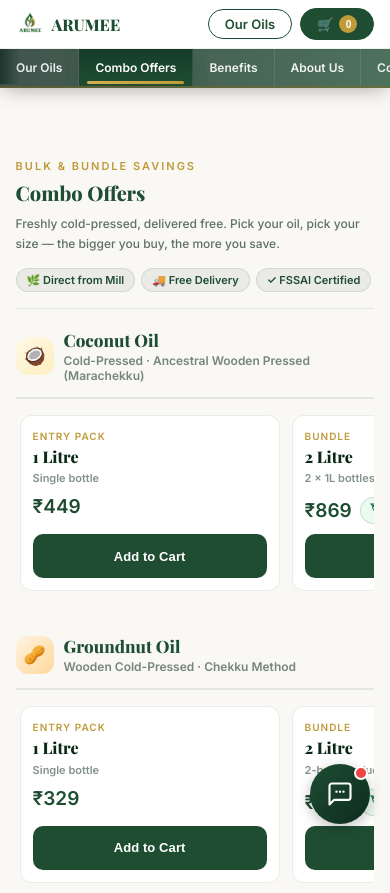
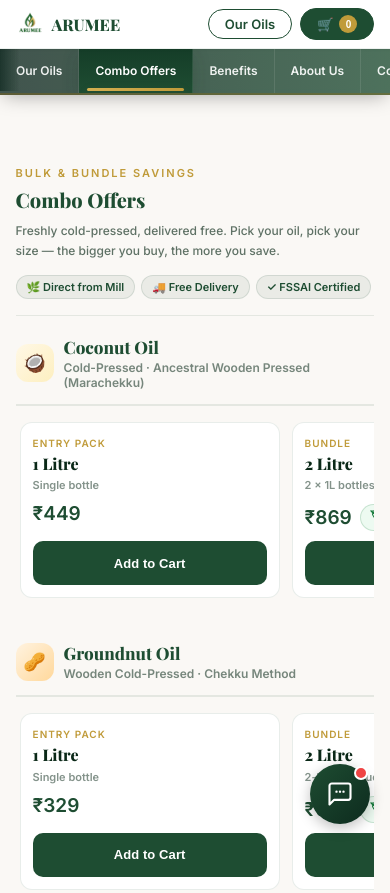
Before and after one commit to arumee1231/arumee, a plain HTML site: page combo.html in a window 390 px wide. Shown: the top 893 px of the page. Drawn offline with nearby package versions, Linux system fonts and the light colour scheme.

Commit message:
Refactor hero-nav-tab styles for better layout

```diff
--- a/combo.html
+++ b/combo.html
@@ -180,10 +180,14 @@
       }
       .hero-nav::-webkit-scrollbar { display: none; }
       .hero-nav-tab {
-        flex: 0 0 auto;
-        padding: 11px 16px;
-        font-size: 12px;
-      }
+      padding: 11px 16px;
+      font-size: 12px;
+      flex-shrink: 0;
+      min-height: 44px;
+      display: inline-flex;
+      align-items: center;
+      line-height: 1.2;
+    }
       .hero-nav-tab.active::after {
         bottom: 2px;
         height: 3px;
```
